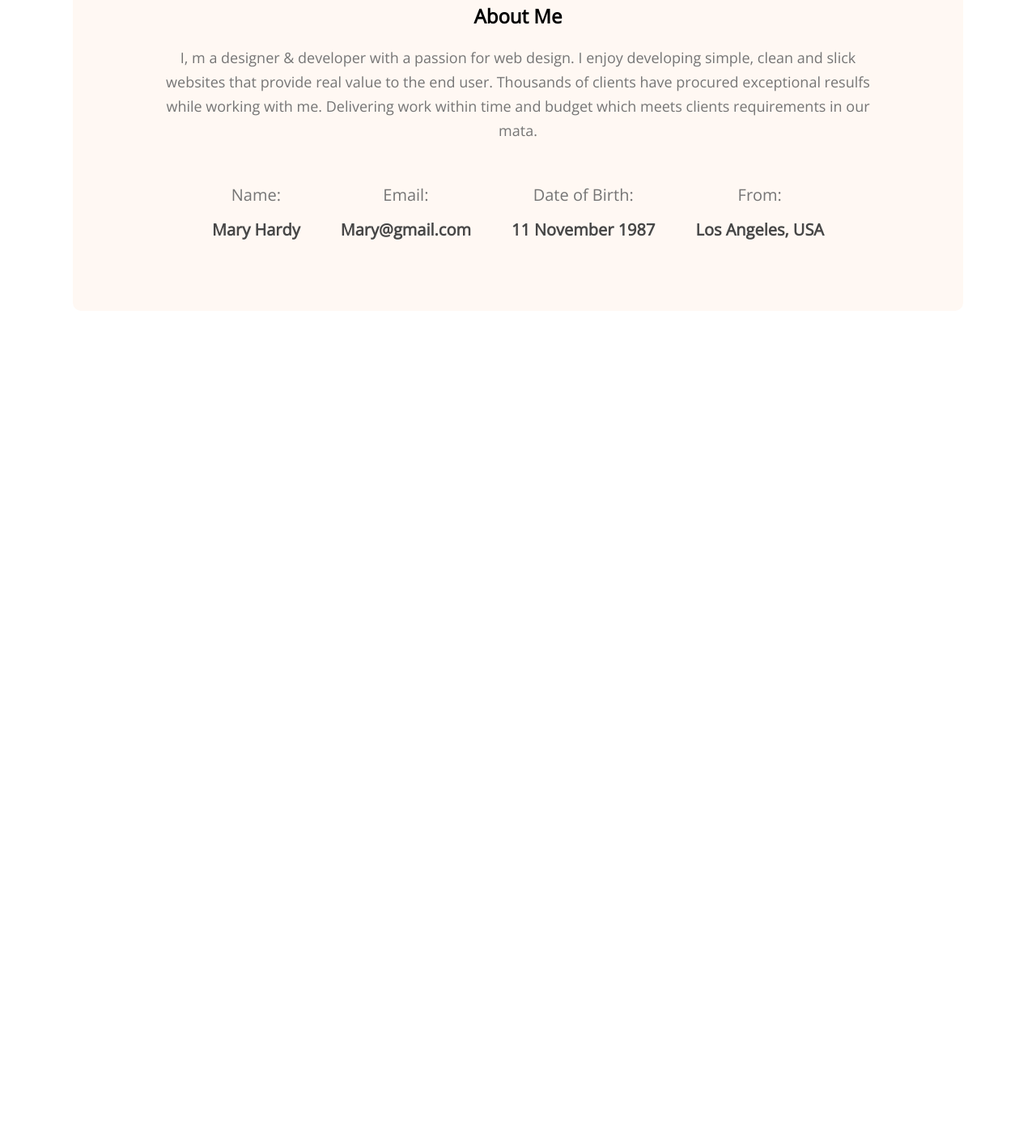
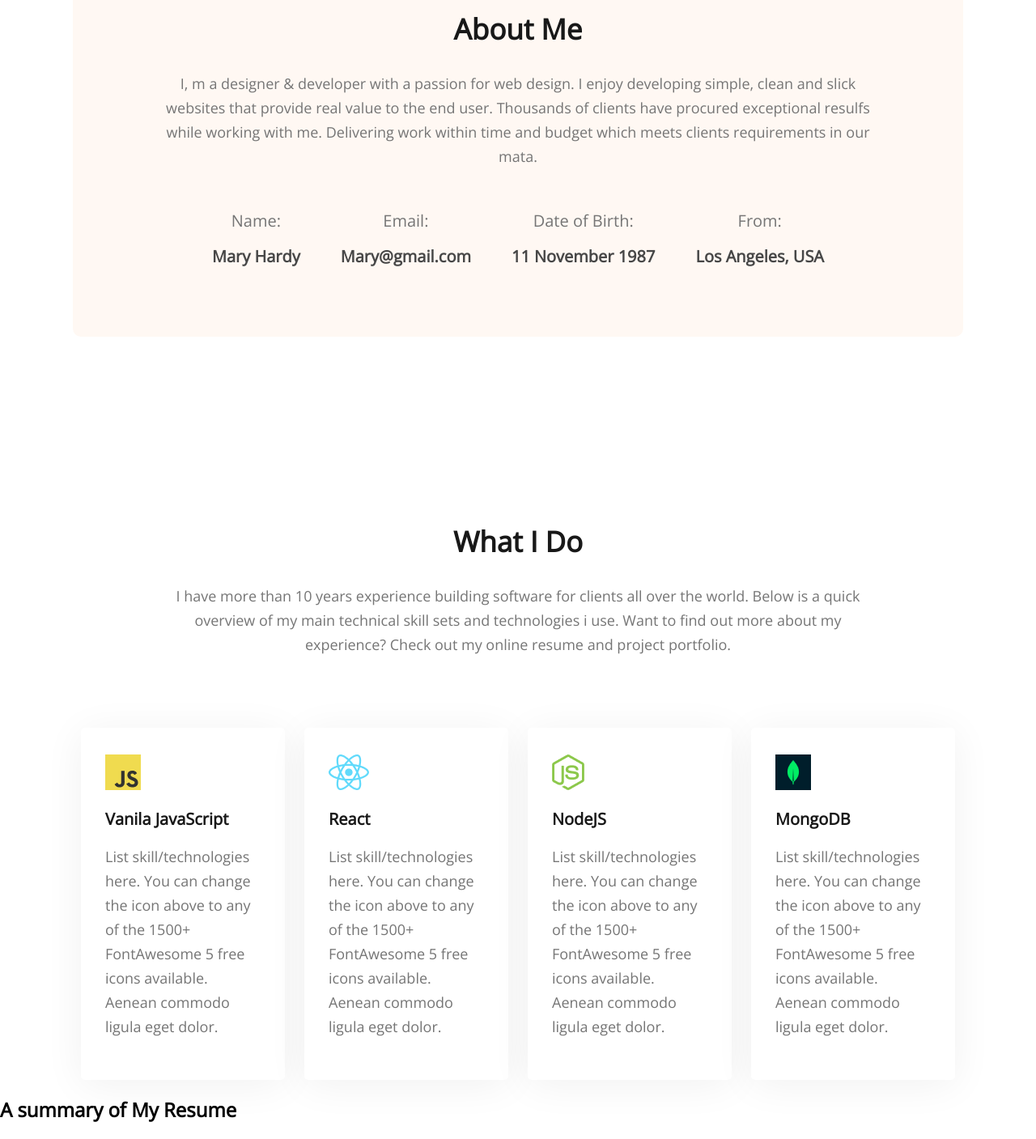
Before and after one commit to HeroProgrammer9/portfolio-site, a plain HTML site: page index.html in a window 1280 px wide. Shown: the part 1034-2441 px from the top of the page at 81% size. Before the commit the page ends 1548 px from the top, so only its background shows below. Drawn offline with nearby package versions, Linux system fonts and the light colour scheme.

Commit message:
skills details added

```diff
--- a/index.html
+++ b/index.html
@@ -40,7 +40,7 @@
     </header>
     <main>
       <section class="container container-bg">
-        <h1 class="container-title">About Me</h1>
+        <h1 class="container-title container-heading">About Me</h1>
         <p class="container-description container-title">
           I, m a designer & developer with a passion for web design. I enjoy
           developing simple, clean and slick websites that provide real value to
@@ -67,6 +67,58 @@
           </div>
         </div>
       </section>
+      <section>
+        <div class="container">
+          <h1 class="container-title container-heading">What I Do</h1>
+          <p class="container-description container-title">
+            I have more than 10 years experience building software for clients
+            all over the world. Below is a quick overview of my main technical
+            skill sets and technologies i use. Want to find out more about my
+            experience? Check out my online resume and project portfolio.
+          </p>
+        </div>
+        <div class="skills-container">
+          <div class="skills">
+            <img src="/resources/icons/js.png" alt="" />
+            <h2>Vanila JavaScript</h2>
+            <p class="container-description">
+              List skill/technologies here. You can change the icon above to any
+              of the 1500+ FontAwesome 5 free icons available. Aenean commodo
+              ligula eget dolor.
+            </p>
+          </div>
+          <div class="skills">
+            <img src="/resources/icons/react.png" alt="" />
+            <h2>React</h2>
+            <p class="container-description">
+              List skill/technologies here. You can change the icon above to any
+              of the 1500+ FontAwesome 5 free icons available. Aenean commodo
+              ligula eget dolor.
+            </p>
+          </div>
+          <div class="skills">
+            <img src="/resources/icons/nodejs.png" alt="" />
+            <h2>NodeJS</h2>
+            <p class="container-description">
+              List skill/technologies here. You can change the icon above to any
+              of the 1500+ FontAwesome 5 free icons available. Aenean commodo
+              ligula eget dolor.
+            </p>
+          </div>
+          <div class="skills">
+            <img src="/resources/icons/mongo.png" alt="" />
+            <h2>MongoDB</h2>
+            <p class="container-description">
+              List skill/technologies here. You can change the icon above to any
+              of the 1500+ FontAwesome 5 free icons available. Aenean commodo
+              ligula eget dolor.
+            </p>
+          </div>
+        </div>
+      </section>
+      <section>
+        <h2>A summary of My Resume</h2>
+      </section>
     </main>
   </body>
 </html>
--- a/style.css
+++ b/style.css
@@ -35,13 +35,18 @@ body {
   line-height: 30px; /* 166.667% */
 }
 .container {
-  margin: 130px auto;
+  margin: 130px auto 0 auto;
   width: 900px;
   border-radius: 10px;
   padding: 70px 100px;
 }
 .container-title {
   text-align: center;
+}
+.container-heading {
+  color: #181818;
+  font-size: 35px;
+  font-weight: 700;
 }
 
 header {
@@ -115,3 +120,22 @@ li > a {
   font-size: 20px;
   font-weight: 700;
 }
+.skills-container {
+  display: flex;
+  gap: 24px;
+  margin: 0 auto;
+  /* width: 900px; */
+  border-radius: 10px;
+  padding: 0 100px;
+}
+.skills {
+  border-radius: 5px;
+  background: #fff;
+  box-shadow: 0px 6px 50px 0px rgba(0, 0, 0, 0.06);
+  padding: 33px 30px;
+}
+.skills > h2 {
+  color: #181818;
+  font-size: 20px;
+  font-weight: 700;
+}
```
